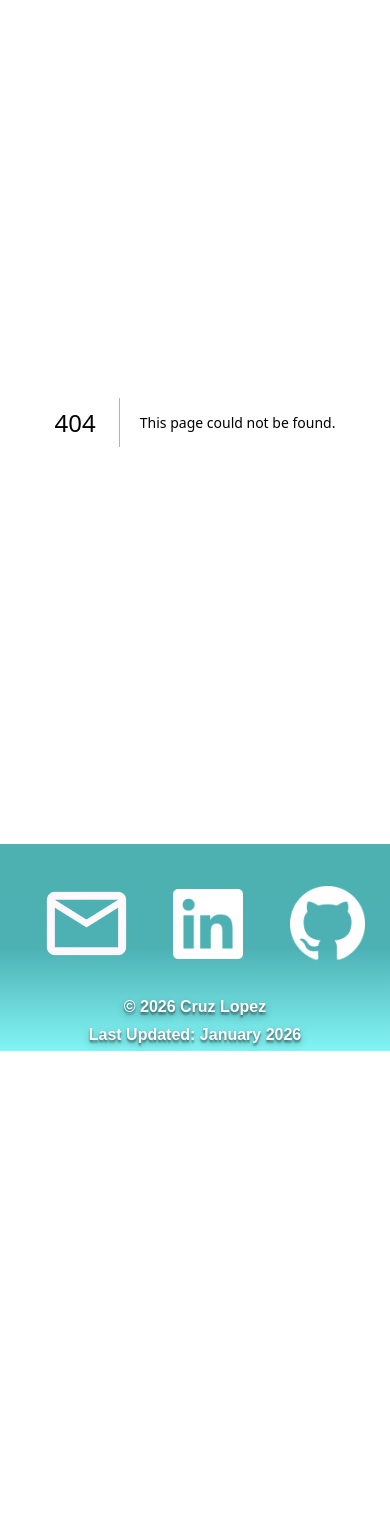
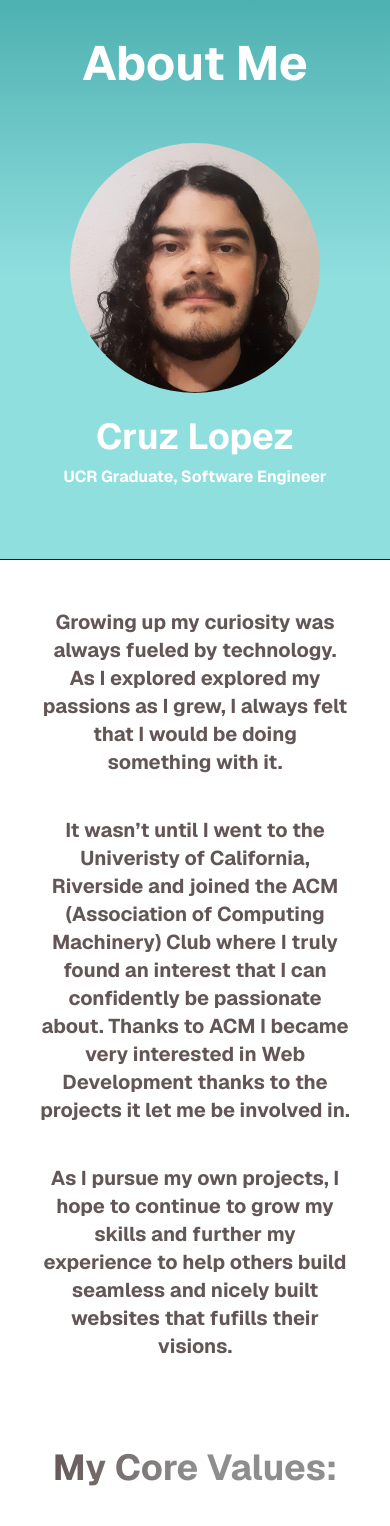
Before and after one commit to CruzL092/Cruz-Lopez-Portfolio, a Next.js app: page /about in a window 390 px wide. Before the commit this address had no page. Shown: the top 1526 px of the page. Before the commit the page ends 1051 px from the top, so only its background shows below. Built offline with nearby package versions, Linux system fonts and the light colour scheme.

Commit message:
Added About Page and made it responsive

```diff
--- /dev/null
+++ b/src/app/about/page.tsx
@@ -0,0 +1,11 @@
+import About from "../../components/about/about";
+
+const about = () => {
+  return (
+    <div className="flex w-full flex-col items-center justify-center">
+      <About />
+    </div>
+  );
+};
+
+export default about;
--- /dev/null
+++ b/src/components/about/about.tsx
@@ -0,0 +1,63 @@
+import Cruz from "../../../public/images/cruz.webp";
+import Image from "next/image";
+
+const about = () => {
+  return (
+    <div className="flex w-full flex-col items-center justify-center font-sans">
+      <div className="flex flex-col justify-center items-center w-full mb-12 bg-linear-to-b lg:bg-linear-to-r from-[#4DB1B1] via-[#90dfdf] to-[#90dfdf] lg:to-white h-140 border-b">
+        <div className=" text-5xl md:text-6xl lg:text-7xl mb-8 font-bold text-white">
+          About Me
+        </div>
+        <Image
+          src={Cruz}
+          alt="Cruz Pic"
+          width={250}
+          height={250}
+          className="mt-6 mb-6 lg:m-6 rounded-full aspect-square object-cover"
+        />
+        <div className="text-4xl md:text-5xl lg:text-6xl mb-2 font-bold text-white">
+          Cruz Lopez
+        </div>
+        <div className="text-1xl md:text-2xl lg:text-3xl mb-8 font-bold text-white">
+          UCR Graduate, Software Engineer
+        </div>
+      </div>
+
+      <div className="flex flex-col w-4/5 lg:w-6/8 text-xl lg:text-3xl text-[#635656] font-bold mb-10">
+        <p className="mb-10 lg:mb-15 text-center">
+          Growing up my curiosity was always fueled by technology. As I explored
+          explored my passions as I grew, I always felt that I would be doing
+          something with it.{" "}
+        </p>
+        <p className="mb-10 lg:mb-15 text-center">
+          It wasn’t until I went to the Univeristy of California, Riverside and
+          joined the ACM (Association of Computing Machinery) Club where I truly
+          found an interest that I can confidently be passionate about. Thanks
+          to ACM I became very interested in Web Development thanks to the
+          projects it let me be involved in.{" "}
+        </p>
+        <p className="mb-10 lg:mb-15 text-center">
+          As I pursue my own projects, I hope to continue to grow my skills and
+          further my experience to help others build seamless and nicely built
+          websites that fufills their visions.
+        </p>
+      </div>
+      <div className="text-4xl md:text-5xl lg:text-6xl mb-8 p-2 font-bold bg-linear-to-r from-[#635656] via-[#8f8e8e] to-[#8E8E8E] text-transparent bg-clip-text">
+        My Core Values:
+      </div>
+      <div className="flex flex-col w-6/8 lg:w-6/8 lg:flex-row justify-center items-center text-2xl mb-6">
+        <div className="flex justify-center items-center bg-[#f5f5f5] w-full lg:w-1/3 h-40 md:h-50 border-2 text-3xl xl:text-4xl font-bold text-[#635656] text-center rounded-md mb-10 lg:mr-10">
+          Communication
+        </div>
+        <div className="flex justify-center items-center bg-[#f5f5f5] w-full lg:w-1/3 h-40 md:h-50 border-2 text-3xl xl:text-4xl font-bold text-[#635656] text-center rounded-md mb-10 lg:mr-10">
+          Adaptability
+        </div>
+        <div className="flex justify-center items-center bg-[#f5f5f5] w-full lg:w-1/3 h-40 md:h-50 border-2 text-3xl xl:text-4xl font-bold text-[#635656] text-center rounded-md mb-10">
+          Willingness to Learn
+        </div>
+      </div>
+    </div>
+  );
+};
+
+export default about;
--- a/src/components/footer.tsx
+++ b/src/components/footer.tsx
@@ -5,8 +5,8 @@ import Github from "../../public/images/footer/github_icon.webp";
 
 const Footer = () => {
   return (
-    <div className="flex flex-col lg:flex-row bg-linear-to-b lg:bg-linear-to-r from-[#4DB1B1] via-[#4DB1B4] to-[#83F5F5] h-full lg:h-40 w-full text-white ">
-      <div className="flex w-full items-center mt-8 lg:mt-0 lg:ml-50">
+    <div className="flex flex-col lg:flex-row bg-linear-to-b lg:bg-linear-to-r from-[#4DB1B1] via-[#90dfdf] to-[#90dfdf] lg:to-white h-full lg:h-40 w-full text-white border-t border-black mt-10">
+      <div className="flex w-full items-center mt-8 lg:mt-0">
         <Image
           src={Email}
           alt="Email Icon"
@@ -26,7 +26,7 @@ const Footer = () => {
           className="mr-[10%] md:mr-[15%]"
         />
       </div>
-      <div className="flex w-full flex-col  justify-center items-center mt-6 md:mt-10 lg:justify-end lg:items-end lg:mr-1 mb-1 font-bold text-shadow-lg/30">
+      <div className="flex w-full flex-col  justify-center items-center mt-6 md:mt-10 lg:justify-end lg:items-end lg:mr-1 mb-1 text-[#635656]">
         <p className="flex lg:w-2/6 items-start mb-1">
           &#169; 2026 Cruz Lopez{" "}
         </p>
--- a/src/components/headers.tsx
+++ b/src/components/headers.tsx
@@ -3,7 +3,7 @@ interface HeaderProp {
 }
 const Headers = ({ text }: HeaderProp) => {
   return (
-    <div className="text-left text-4xl w-2/3 lg:w-1/5 mb-8 font-bold bg-gradient-to-r from-[#635656] via-[#8f8e8e] to-[#8E8E8E] text-transparent bg-clip-text">
+    <div className="text-left text-4xl w-2/3 lg:w-1/5 mb-8 font-bold bg-linear-to-r from-[#635656] via-[#8f8e8e] to-[#8E8E8E] text-transparent bg-clip-text">
       {text}
     </div>
   );
--- a/src/components/home/profile.tsx
+++ b/src/components/home/profile.tsx
@@ -1,15 +1,16 @@
 import Image from "next/image";
-import Avatar from "../../../public/images/gen_avatar.webp";
+import Picture from "../../../public/images/cruz.webp";
 
 const Profile = () => {
   return (
-    <header className="flex flex-col justify-center w-full bg-gradient-to-b lg:bg-gradient-to-r from-[#4DB1B1] via-[#4DB1B4] to-[#83F5F5]  h-100 lg:h-60 py-6 mb-10">
+    <header className="flex flex-col justify-center w-full bg-linear-to-b lg:bg-linear-to-r from-[#4DB1B1] via-[#90dfdf] to-[#90dfdf] lg:to-white  h-100 lg:h-60 py-6 mb-10 border-b font-sans">
       <div className="h-full flex flex-col lg:flex-row items-center">
         <Image
-          src={Avatar}
+          src={Picture}
           alt="Generic Avatar"
-          width={150}
-          className="mt-6 mb-6 lg:m-6 lg:ml-30"
+          width={170}
+          height={170}
+          className="mt-6 mb-6 lg:m-6 lg:ml-30 rounded-full aspect-square object-cover"
         />
         <div className="flex flex-col text-center lg:text-left lg:ml-6">
           <div className="text-white font-bold text-5xl mb-6">Cruz Lopez</div>
```
Also changed, not shown: public/images/cruz.webp (added).
